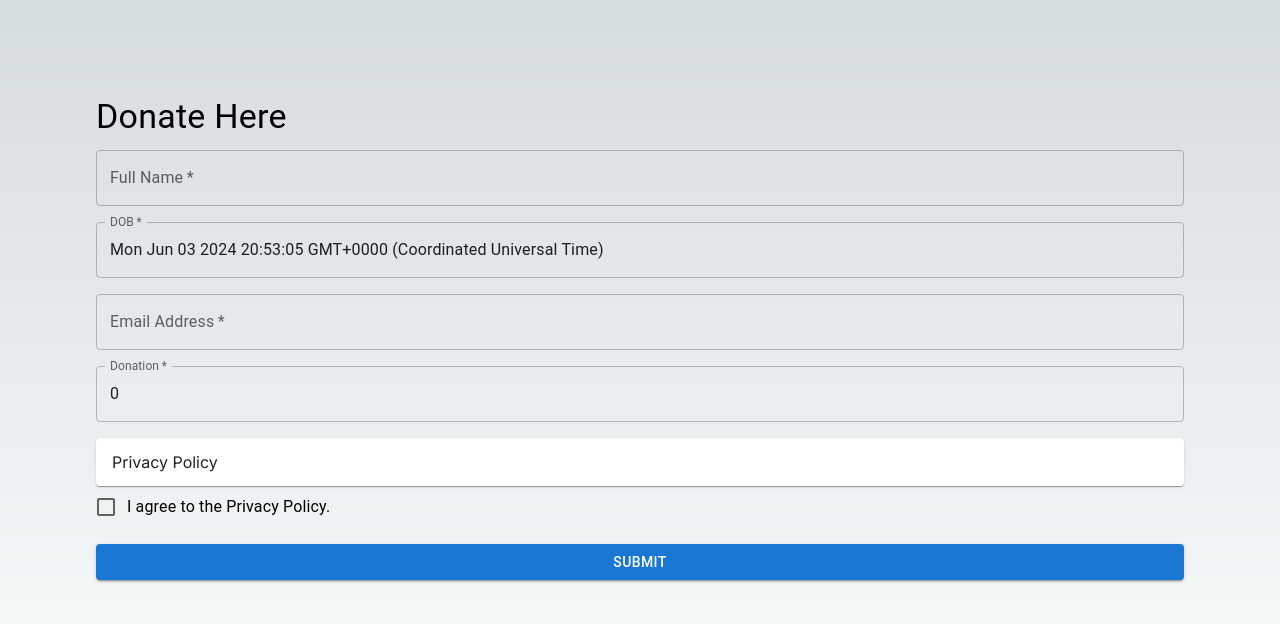
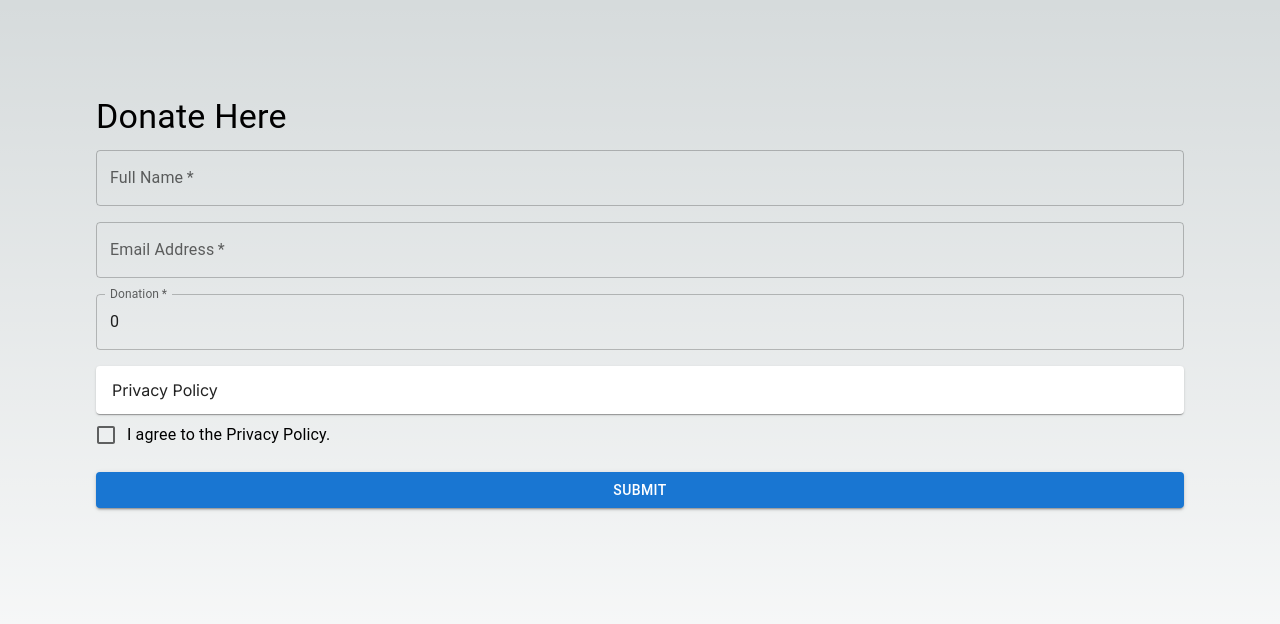
Before and after one commit to samir-dewan/beacon-prep, a Next.js app: page / in a window 1280 px wide. Shown: the top 624 px of the page. Built offline with nearby package versions, Linux system fonts and the light colour scheme.

Commit message:
checking test

```diff
--- a/src/app/components/Form.tsx
+++ b/src/app/components/Form.tsx
@@ -6,7 +6,6 @@ import { postDonation } from "@/server/queries";
 
 interface formDataProps {
   username: string;
-  DOB: Date;
   email: string;
   donation: number;
   privacyPolicy: boolean;
@@ -15,7 +14,6 @@ interface formDataProps {
 export default function Form() {
   const [formData, setFormData] = useState<formDataProps>({
     username: "",
-    DOB: new Date(),
     email: "",
     donation: 0,
     privacyPolicy: false,
@@ -32,7 +30,7 @@ export default function Form() {
   const formSubmitHandler = async (e: React.FormEvent<HTMLFormElement>) => {
     e.preventDefault();
 
-    const requiredFields: (keyof formDataProps)[] = ["username", "DOB", "email", "donation", "privacyPolicy"]
+    const requiredFields: (keyof formDataProps)[] = ["username", "email", "donation", "privacyPolicy"]
 
     for (const field of requiredFields) {
       if (!formData[field]) {
@@ -42,7 +40,7 @@ export default function Form() {
     }
 
     await postDonation(formData);
-  };
+  }
 
   return (
     <Box component="form" onSubmit={formSubmitHandler}>
@@ -57,18 +55,6 @@ export default function Form() {
             label="Full Name"
             name="username"
             value={formData.username}
-            onChange={handleChange}
-            variant="outlined"
-            required
-          />
-        </Grid>
-        <Grid item xs={12}>
-          <TextField
-            fullWidth
-            id="DOB"
-            label="DOB"
-            name="DOB"
-            value={formData.DOB}
             onChange={handleChange}
             variant="outlined"
             required
--- a/src/pages/api/donation.ts
+++ b/src/pages/api/donation.ts
@@ -1,12 +1,12 @@
+"use server";
+
 import { NextApiRequest, NextApiResponse } from "next";
-import { db } from "@/server/db";
-import { postDonation } from "@/server/queries";
-import { donations } from "@/server/db/schema";
+import { getDonations, postDonation } from "@/server/queries";
 
 export default async function handler(req: NextApiRequest, res: NextApiResponse) {
     if (req.method == "GET") {
         try {
-            const donationRecords = await db.query.donations.findFirst();
+            const donationRecords = await getDonations();
             res.status(200).json({ success: true, data: donationRecords});
         } catch (error) {
             res.status(400).json({ success: false, message: 'Internal Server Error'});
@@ -16,7 +16,7 @@ export default async function handler(req: NextApiRequest, res: NextApiResponse)
     else if (req.method === "POST") {
         try {
             console.log("posting in handler");
-            const postingDonation = await db.insert(donations).values(req.body);
+            const postingDonation = await postDonation(req.body);
             res.status(201).json({success: true, message: req.body, data: postingDonation});
         } catch (error) {
             res.status(401).json({success: false, message: `error posting ${req.body} to database`});
--- a/src/pages/homepage.tsx
+++ b/src/pages/homepage.tsx
@@ -2,8 +2,6 @@ import Form from "../app/components/Form";
 
 export default function Homepage() {
   return (
-    <>
       <Form />
-    </>
   );
 }
--- a/src/server/db/schema.ts
+++ b/src/server/db/schema.ts
@@ -11,7 +11,6 @@ import {
 
 export const createTable = pgTableCreator((name) => `beaconprep_${name}`);
 
-// Create a pgTable that maps to a table in your DB
 export const donations = pgTable(
     'donations',
     {
@@ -20,7 +19,6 @@ export const donations = pgTable(
       email: text('email').notNull(),
       donation: integer('donation').notNull(),
       privacyPolicy: boolean('agreedPrivacyPolicy').notNull(),
-      DOB: text('DOB').notNull(),
       createdAt: timestamp('createdAt').defaultNow().notNull(),
     },
     (example) => {
--- a/src/server/queries.ts
+++ b/src/server/queries.ts
@@ -6,7 +6,6 @@ import { donations } from "./db/schema";
 interface donationObj {
     username: string,
     email: string,
-    DOB: string,
     donation: number,
     privacyPolicy: boolean
 }
```
Also changed, not shown: 1 other file (tests, documents, lock files or other folders).
